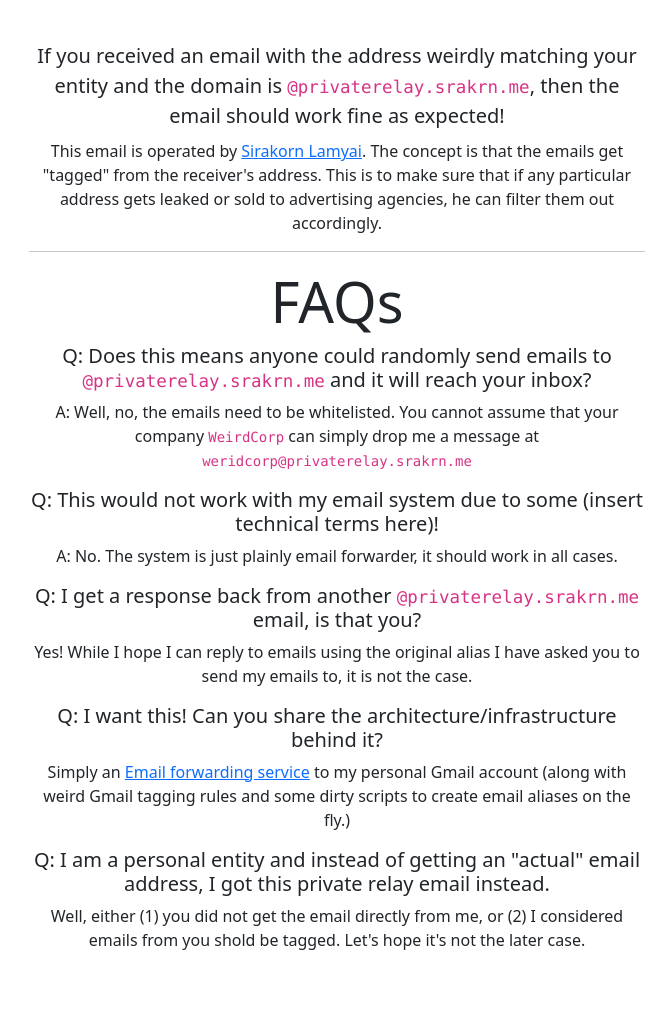
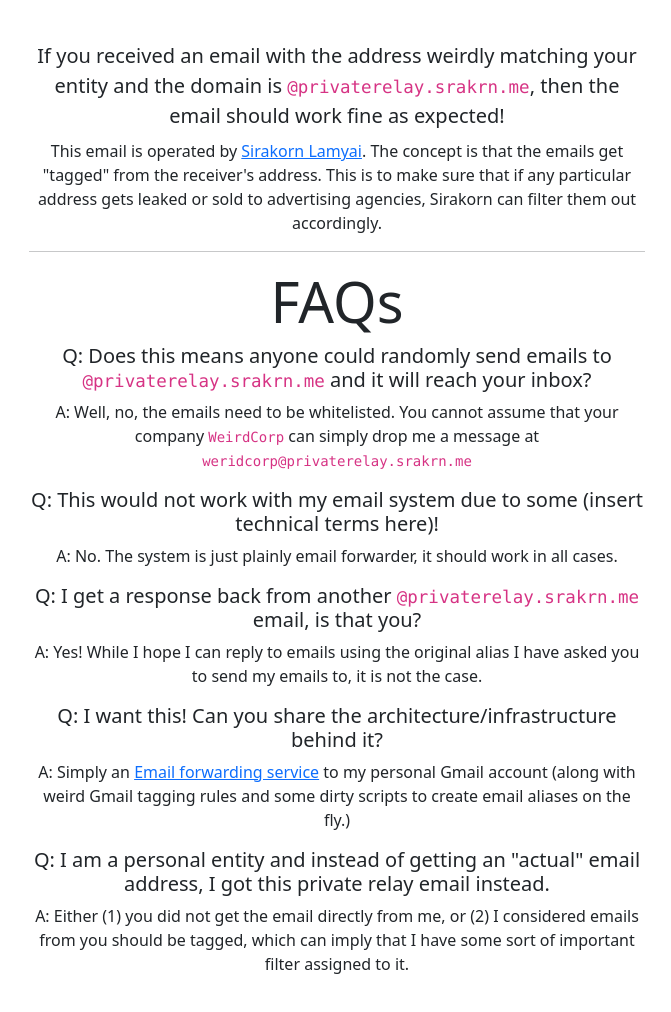
Before and after one commit to srakrn/privaterelay-homepage, a plain HTML site: page index.html in a window 1280 px wide. Shown: the part 200-1212 px from the top of the page, without its empty margins (303-974 px from the left). Drawn offline with nearby package versions, Linux system fonts and the light colour scheme.

Commit message:
Update index.html

```diff
--- a/index.html
+++ b/index.html
@@ -21,7 +21,7 @@
                 that the emails get "tagged" from the receiver's address. This is to make sure that if any
                 particular
                 address gets leaked or sold
-                to advertising agencies, he can filter them out accordingly.</p>
+                to advertising agencies, Sirakorn can filter them out accordingly.</p>
             <hr />
             <h2 class="display-4">FAQs</h2>
             <h4 class="lead">Q: Does this means anyone could randomly send emails to
@@ -37,19 +37,19 @@
             <h4 class="lead">Q: I get a response back from another <code>@privaterelay.srakrn.me</code> email, is that
                 you?
             </h4>
-            <p>Yes! While I hope I can reply to emails using the original alias I have asked you to send my emails to,
-                it is not the case.
+            <p>A: Yes! While I hope I can reply to emails using the original alias I have asked you to send my emails
+                to, it is not the case.
             </p>
             <h4 class="lead">Q: I want this! Can you share the architecture/infrastructure behind it?
             </h4>
-            <p>Simply an <a href="https://forwardemail.net">Email forwarding service</a> to my personal Gmail account
+            <p>A: Simply an <a href="https://forwardemail.net">Email forwarding service</a> to my personal Gmail account
                 (along with weird Gmail tagging rules and some dirty scripts to create email aliases on the fly.)
             </p>
             <h4 class="lead">Q: I am a personal entity and instead of getting an "actual" email address, I got this
                 private relay email instead.
             </h4>
-            <p>Well, either (1) you did not get the email directly from me, or (2) I considered emails from you shold be
-                tagged. Let's hope it's not the later case.</p>
+            <p>A: Either (1) you did not get the email directly from me, or (2) I considered emails from you should be
+                tagged, which can imply that I have some sort of important filter assigned to it.</p>
         </div>
     </div>
 </body>
```
